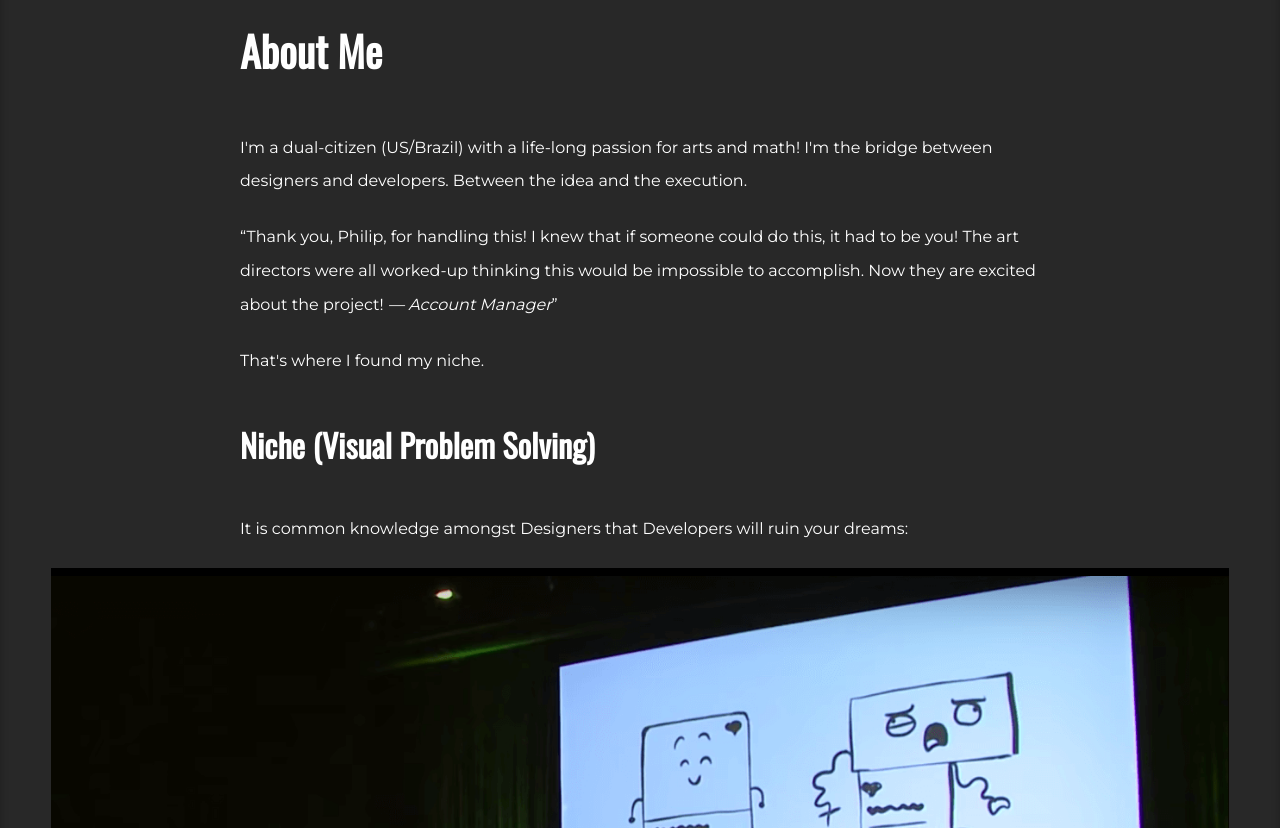
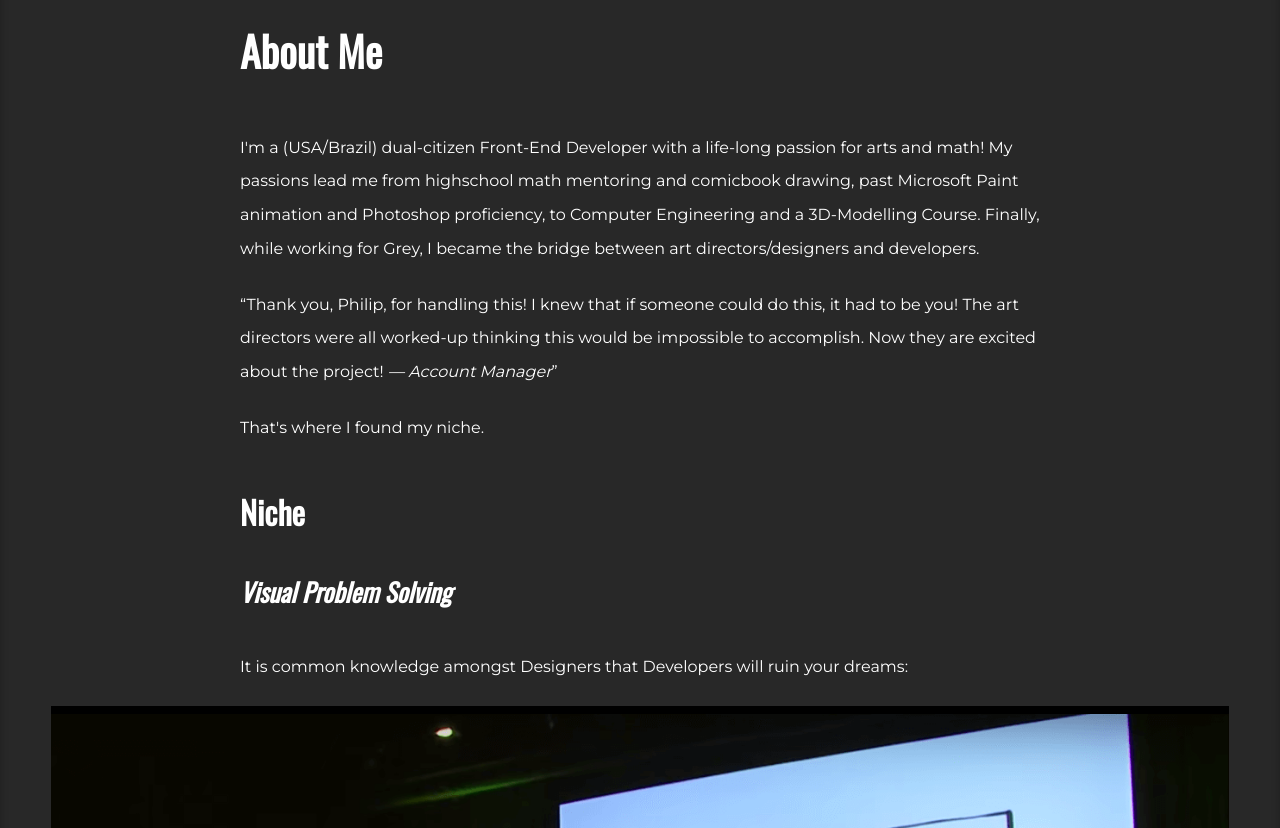
Before and after one commit to warkentien2/warkentien2, a React (Create React App) app: page / in a window 1280 px wide. Shown: the part 728-1556 px from the top of the page. Built offline with nearby package versions, Linux system fonts and the light colour scheme.

Commit message:
Revert pulse animation timing

```diff
--- a/src/App.js
+++ b/src/App.js
@@ -64,8 +64,11 @@ function App() {
           <div className="container">
             <h2>About Me</h2>
             <p>
-              I'm a dual-citizen (US/Brazil) with a life-long passion for arts and math!
-              I'm the bridge between designers and developers. Between the idea and the execution.
+              I'm a (USA/Brazil) dual-citizen Front-End Developer with a life-long passion for arts and math!
+              My passions lead me from highschool math mentoring and comicbook drawing,
+              past Microsoft Paint animation and Photoshop proficiency,
+              to Computer Engineering and a 3D-Modelling Course. Finally, while working for Grey,
+              I became the bridge between art directors/designers and developers.
             </p>
             <blockquote className="student-feedback__wrapper" key="1off">
               <p className="student-feedback">
@@ -79,7 +82,8 @@ function App() {
             <p>
               That's where I found my niche.
             </p>
-            <h3>Niche (Visual Problem Solving)</h3>
+            <h3>Niche</h3>
+            <h4><em>Visual Problem Solving</em></h4>
             <p>
               It is common knowledge amongst Designers that Developers will ruin your dreams:
             </p>
--- a/src/components/Tarantula/index.js
+++ b/src/components/Tarantula/index.js
@@ -295,7 +295,7 @@ function Tarantula({isMobile}) {
   const moveLegsTl = new TimelineMax({ paused: true })
   const completeTl = new TimelineMax({ paused: true })
   const singlePulseTl = new TimelineMax({ paused: true })
-  const pulseTl = new TimelineMax({ paused: true, repeat: -1, repeatDelay: 6.875 })
+  const pulseTl = new TimelineMax({ paused: true, repeat: -1, repeatDelay: 8 })
 
   useEffect(() => {
     addWidthMetadata(tarantula)
@@ -303,7 +303,7 @@ function Tarantula({isMobile}) {
     // animation
     singlePulseTl
       .addLabel('pulse')
-      .to(body.current, 3.375, {
+      .to(body.current, 2.25, {
         onStart: (self) => {
           toggleGlow(true)
         },
@@ -315,7 +315,7 @@ function Tarantula({isMobile}) {
 
     pulseTl
       .addLabel('keep-on-pulsing')
-      .to(singlePulseTl, 3.375, { progress: 1, ease: Linear.easeNone, onStart: () => {
+      .to(singlePulseTl, 2.25, { progress: 1, ease: Linear.easeNone, onStart: () => {
         TweenMax.set(singlePulseTl, { progress: 0 })
       }}, 'keep-on-pulsing')
     ;
@@ -448,10 +448,13 @@ function Tarantula({isMobile}) {
 
     completeTl.addLabel('enter')
       .to(walkMidStanceTl, 11, { progress: 1, ease: Power1.easeOut }, 'enter')
-      .to(attackStanceTl, 4.5, { progress: 1, ease: Power2.easeInOut }, 'enter+=11')
+      .to(attackStanceTl, 2.25, { progress: 1, ease: Power2.easeInOut }, 'enter+=11')
+      .to(singlePulseTl, 2.5, { progress: 1, ease: Linear.easeNone, onComplete: () => {
+        TweenMax.set(singlePulseTl, { progress: 0 })
+      }}, 'enter+=11.5')
       .to(info.current, 1, { autoAlpha: 1, ease: Power2.easeInOut }, 'enter+=13.75')
-      .add(pulseTl.play(0), 'enter+=14.25')
-      .to(moveLegsTl, 0.25, { progress: 1, repeat: -1, repeatDelay: 10, ease: Power2.easeInOut }, 'enter+=15.5')
+      .to(moveLegsTl, 0.25, { progress: 1, repeat: -1, repeatDelay: 10, ease: Power2.easeInOut }, 'enter+=15.25')
+      .add(pulseTl.play(0), 'enter+=15.25')
     ;
 
     completeTl.play(0)
--- a/src/styles/css/index.css
+++ b/src/styles/css/index.css
@@ -812,42 +812,42 @@ h1 {
 .x-body.glow .x-leg--background .x-metatarsus::before,
 .x-body.glow .x-leg--background .x-tarsus::before {
   will-change: background;
-  animation: pulse 2.0625s ease-in-out;
+  animation: pulse 1.375s ease-in-out;
 }
 .x-body.glow .x-abdomen::before,
 .x-body.glow .x-coxa-pattern,
 .x-body.glow .x-chelicera-pattern::before {
-  animation-delay: 0.1875s;
+  animation-delay: 0.125s;
 }
 .x-body.glow .x-leg--foreground .x-coxa,
 .x-body.glow .x-leg--background .x-coxa::before,
 .x-body.glow .x-spinnerets-parts.x-coxa,
 .x-body.glow .x-chelicerae {
-  animation-delay: 0.375s;
+  animation-delay: 0.25s;
 }
 .x-body.glow .x-leg--foreground .x-femur,
 .x-body.glow .x-leg--background .x-femur::before,
 .x-body.glow .x-spinnerets-parts.x-femur,
 .x-body.glow .x-fang {
-  animation-delay: 0.5625s;
+  animation-delay: 0.375s;
 }
 .x-body.glow .x-leg--foreground .x-patella,
 .x-body.glow .x-leg--background .x-patella::before,
 .x-body.glow .x-spinnerets-parts.x-patella {
-  animation-delay: 0.7s;
+  animation-delay: 0.5s;
 }
 .x-body.glow .x-leg--foreground .x-tibia,
 .x-body.glow .x-leg--background .x-tibia::before,
 .x-body.glow .x-spinnerets-parts.x-tibia {
-  animation-delay: 0.8875s;
+  animation-delay: 0.625s;
 }
 .x-body.glow .x-leg--foreground .x-metatarsus,
 .x-body.glow .x-leg--background .x-metatarsus::before {
-  animation-delay: 1.075s;
+  animation-delay: 0.75s;
 }
 .x-body.glow .x-leg--foreground .x-tarsus,
 .x-body.glow .x-leg--background .x-tarsus::before {
-  animation-delay: 1.2625s;
+  animation-delay: 0.875s;
 }
 
 @keyframes pulse {
```
Also changed, not shown: src/styles/scss/_Tarantula.scss (+8 -8 lines).
